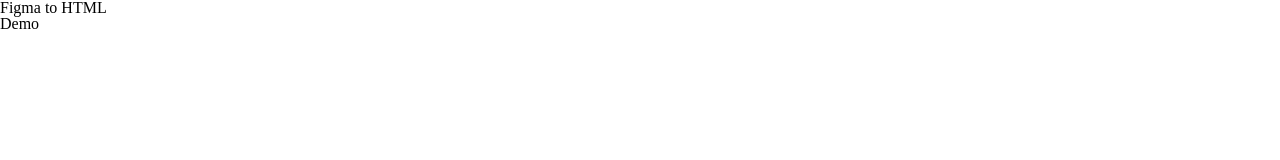
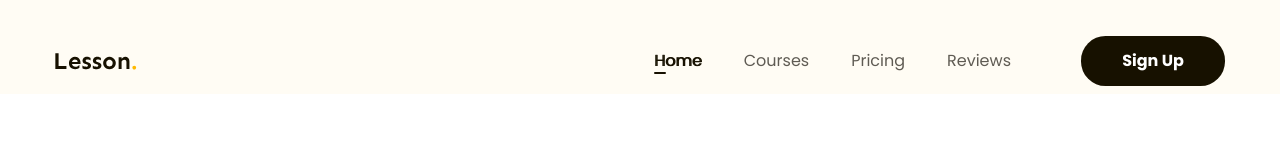
Before and after one commit to phat2108/figma-to-html, a plain HTML site: page index.html in a window 1280 px wide. Drawn offline with Linux system fonts and the light colour scheme.

Commit message:
p3 làm phần header

```diff
--- a/assets/css/style.css
+++ b/assets/css/style.css
@@ -8,4 +8,75 @@ html {
 /*Khôi phục lại cỡ chữ mặc định theo rem */
 body {
   font-size: 1.6rem;
+  font-family: "Poppins", sans-serif;
 }
+/* ==================common====================== */
+a {
+  text-decoration: none;
+}
+.btn {
+  display: inline-block;
+  min-width: 118px;
+  padding: 0px 16px;
+  color: #fff;
+  line-height: 50px;
+  text-align: center;
+  font-size: 1.6rem;
+  font-weight: 600;
+  border-radius: 24.5px;
+  background: #171100;
+}
+.main-content {
+  width: 1170px;
+  margin-right: auto;
+  margin-left: auto;
+  max-width: calc(100% - 48);
+}
+/* ==================header====================== */
+.header {
+  background: #fffcf4;
+}
+.header .fixed {
+  position: sticky;
+  top: -28px;
+}
+.header .body {
+  display: flex;
+  align-items: center;
+  padding: 36px 0 8px;
+}
+.nav {
+  margin-left: auto;
+}
+.nav ul {
+  display: flex;
+}
+.nav a {
+  position: relative;
+  color: #5f5b53;
+  font-size: 1.6rem;
+  padding: 8px 21px;
+}
+.nav li.active a,
+.nav a:hover {
+  color: #171100;
+  /* font-weight: 600; */
+  text-shadow: 1px 0 0 currentColor;
+}
+.nav li.active a::after {
+  position: absolute;
+  left: 21px;
+  bottom: 6px;
+  display: block;
+  content: "";
+  width: 12px;
+  height: 2px;
+  border-radius: 1px;
+  background: #171100;
+}
+.header .btn-sign-up {
+  min-width: 144px;
+}
+.header .action {
+  margin-left: 49px;
+}
--- a/index.html
+++ b/index.html
@@ -7,12 +7,48 @@
     <!-- reset css -->
     <link rel="stylesheet" href="./assets/css/reset.css" />
 
+    <!-- embed font -->
+    <link rel="preconnect" href="https://fonts.googleapis.com" />
+    <link rel="preconnect" href="https://fonts.gstatic.com" crossorigin />
+    <link
+      href="https://fonts.googleapis.com/css2?family=Poppins:ital,wght@0,400;0,500;0,700;1,400&display=swap"
+      rel="stylesheet"
+    />
+
     <!-- Style -->
     <link rel="stylesheet" href="./assets/css/style.css" />
     <title>Figma to HTML</title>
   </head>
   <body>
-    <h1>Figma to HTML</h1>
-    <h2>Demo</h2>
+    <!-- header -->
+    <header class="header fixed">
+      <div class="main-content">
+        <div class="body">
+          <!-- Logo -->
+          <img src="./assets/images/logo.svg" alt="Lesson" class="logo" />
+          <!-- nav -->
+          <nav class="nav">
+            <ul>
+              <li class="active">
+                <a href="#!">Home</a>
+              </li>
+              <li>
+                <a href="#!">Courses</a>
+              </li>
+              <li>
+                <a href="#!">Pricing</a>
+              </li>
+              <li>
+                <a href="#!">Reviews</a>
+              </li>
+            </ul>
+          </nav>
+          <!-- btn action -->
+          <div class="action">
+            <a href="#!" class="btn btn-sign-up">Sign Up</a>
+          </div>
+        </div>
+      </div>
+    </header>
   </body>
 </html>
```
Also changed, not shown: assets/images/logo.svg (added).
